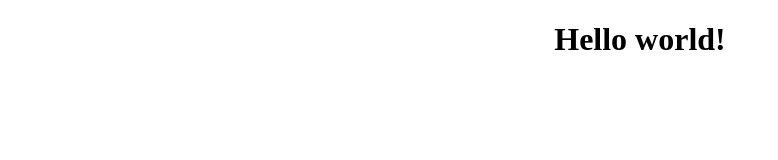
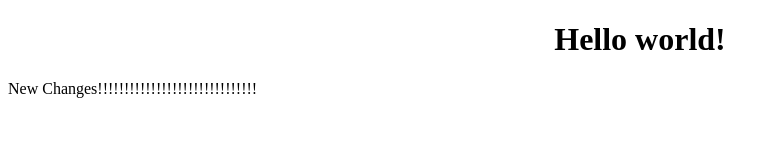
Before and after one commit to langaracpsc/demoapp, a plain HTML site: page index.html in a window 1280 px wide. Shown: the whole page, without its empty margins (0-778 px from the left). Drawn offline with Linux system fonts and the light colour scheme.

Commit message:
commit message

```diff
--- a/index.html
+++ b/index.html
@@ -8,5 +8,7 @@
 </head>
 <body>
     <h1 align = "center">Hello world!</h1>
+
+    <p>New Changes!!!!!!!!!!!!!!!!!!!!!!!!!!!!!!</p>
 </body>
 </html>
```
